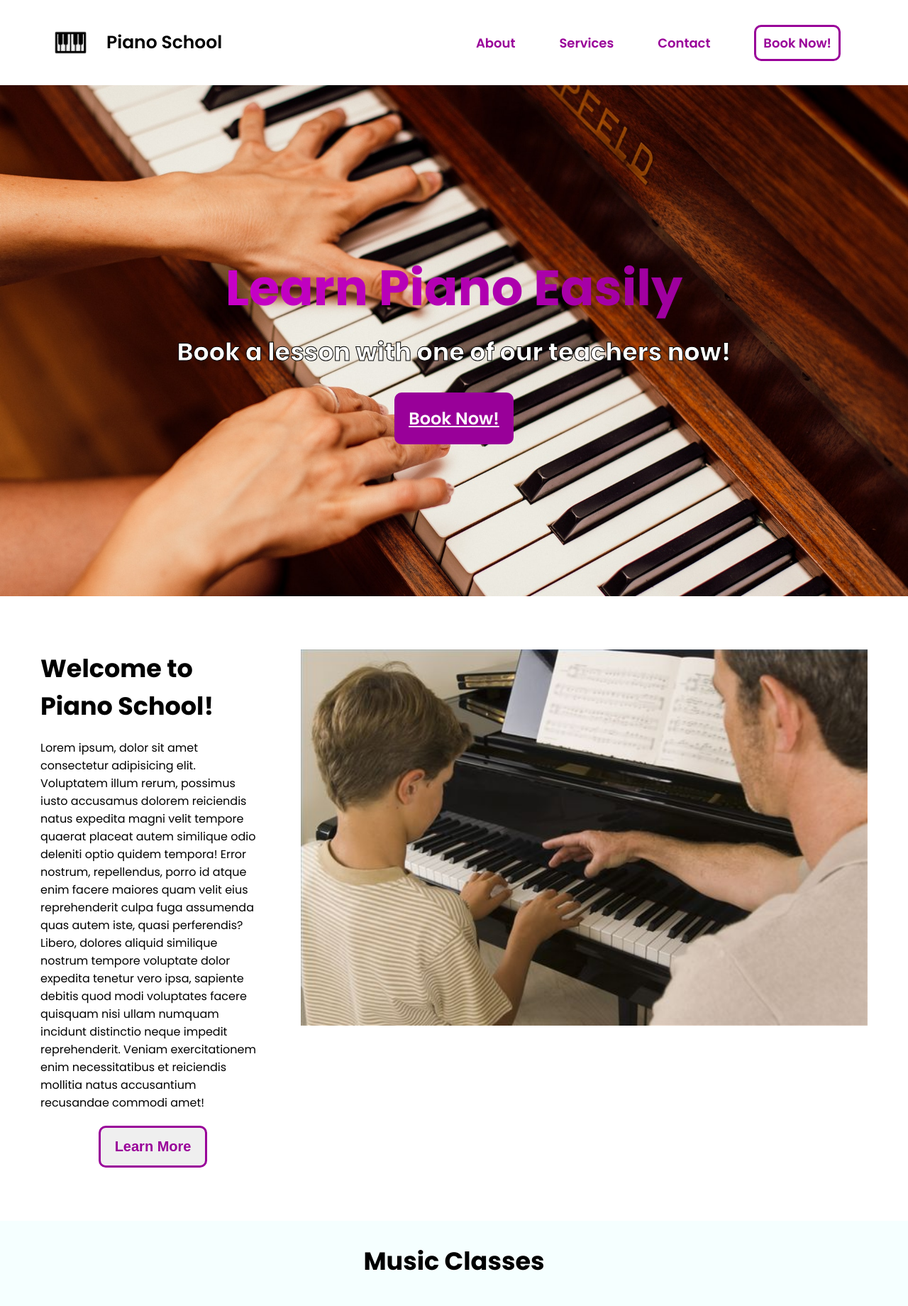
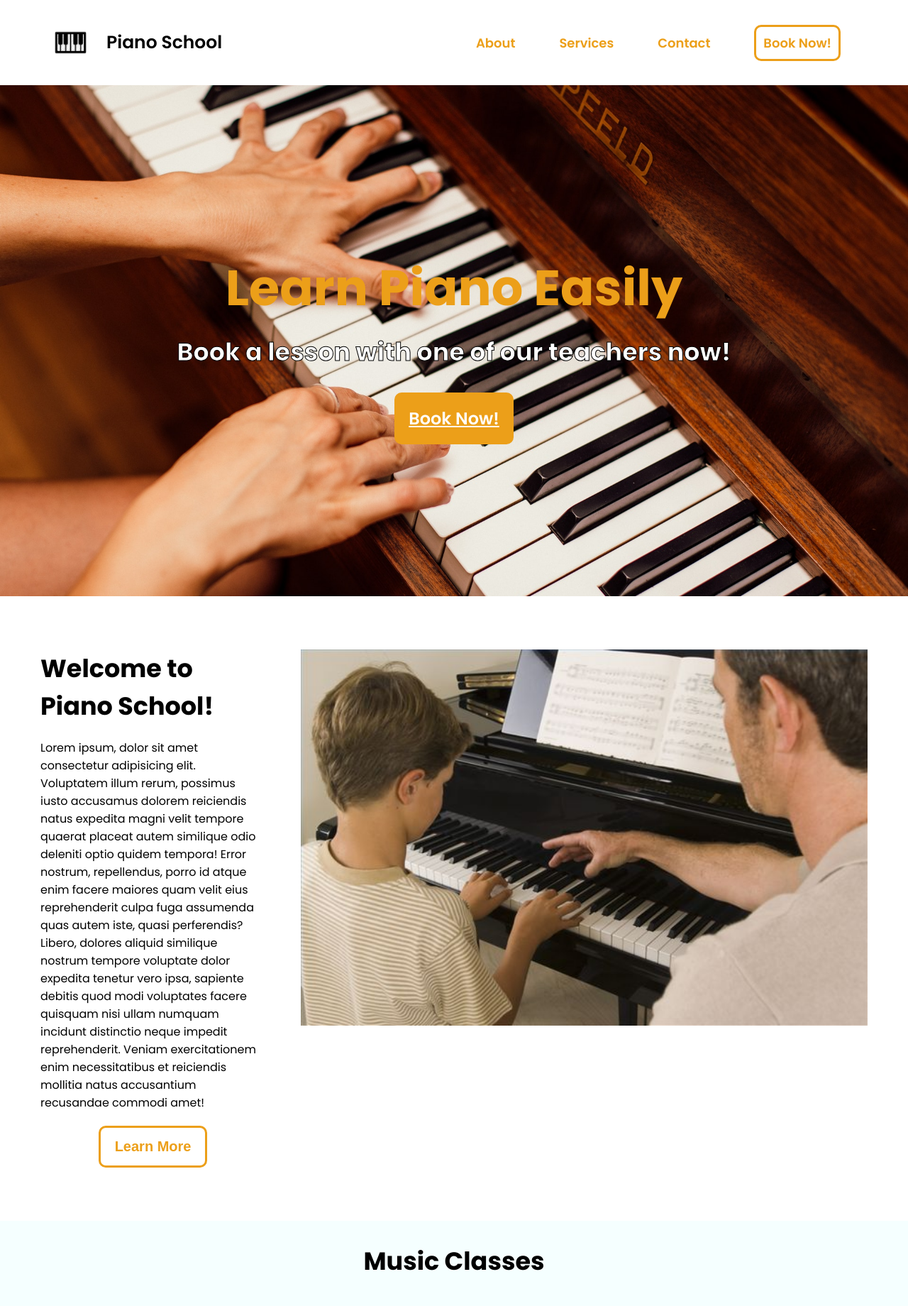
Before and after one commit to junseomoon9/piano-school, a plain HTML site: page index.html in a window 1280 px wide. Shown: the top 1840 px of the page at 71% size. Drawn offline with Linux system fonts and the light colour scheme.

Commit message:
Updated Color Scheme and added link to services section

```diff
--- a/index.html
+++ b/index.html
@@ -23,7 +23,7 @@
                         <a class="nav-link" href="#services">Services</a>
                     </li>
                     <li>
-                        <a class="nav-link" href="#">Contact</a>
+                        <a class="nav-link" href="#contact">Contact</a>
                     </li>
                     <li>
                         <a class="nav-link book" href="#">Book Now!</a>
--- a/style.css
+++ b/style.css
@@ -77,7 +77,7 @@ nav {
     text-decoration: none;
     font-weight: 600;
     font-size: 18px;
-    color: #990099;
+    color: #EC9F19;
 }
 
 .nav-link:hover{
@@ -89,12 +89,12 @@ nav {
     padding: 10px 10px;
     border-radius: 10px;
     border-style: solid;
-    border-color: #990099;
-    color: #990099;
+    border-color: #EC9F19;
+    color: #EC9F19;
 }
 
 .book:hover {
-    background:  #660066;
+    background:  #EC9F19;
     color: #ffffff;
 }
 
@@ -124,11 +124,14 @@ nav {
 .intro-text h1{
     font-weight: 700;
     font-size: 70px;
+    color: #EC9F19;
+    /*
     color: #800080;
 
     background: linear-gradient(to right, #cc00cc, #990099);
     -webkit-background-clip: text;
     -webkit-text-fill-color: transparent;
+    */
 }
 
 .intro-text h2{
@@ -189,12 +192,12 @@ button {
     font-weight: 600;
     font-size: 24px;
     border-radius: 10px;
-    background:  #990099;
+    background:  #EC9F19;
     color: #ffffff;
 }
 
 .home-book-btn:hover {
-    background: #660066;
+    background: #e1b382;
 }
 
 .learn-more-btn {
@@ -202,13 +205,14 @@ button {
     border-radius: 10px;
     font-weight: 600;
     font-size: 20px;
-    color: #990099;
+    color: #EC9F19;
+    background-color: #ffffff;
     border: solid;
-    border-color: #990099;
+    border-color: #EC9F19;
 }
 
 .learn-more-btn:hover {
-    background: #990099;
+    background: #EC9F19;
     color: #ffffff;
     cursor: pointer;
 }
@@ -268,7 +272,7 @@ button {
 #contact{
     height: 100vh;
     padding-top: 25px;
-    background: #112d42;
+    background: #9C4D04;
 }
 
 /*
@@ -386,7 +390,7 @@ button {
     font-size: 18px;
     border-radius: 5px;
     border: solid;
-    background: #990099;
+    background: #EC9F19;
     color: #fff;
 }
 
```
